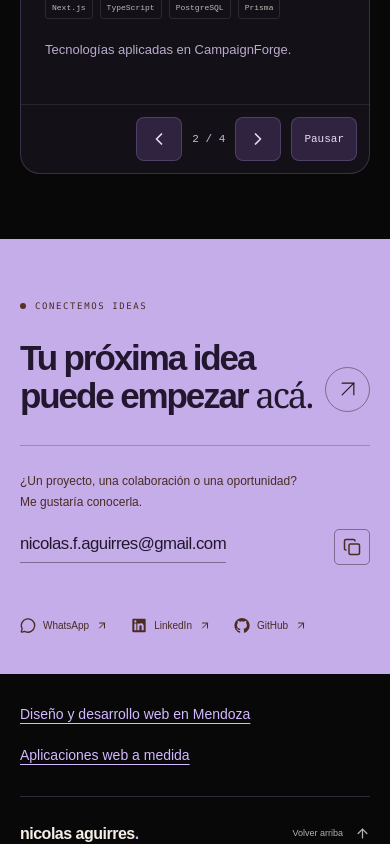
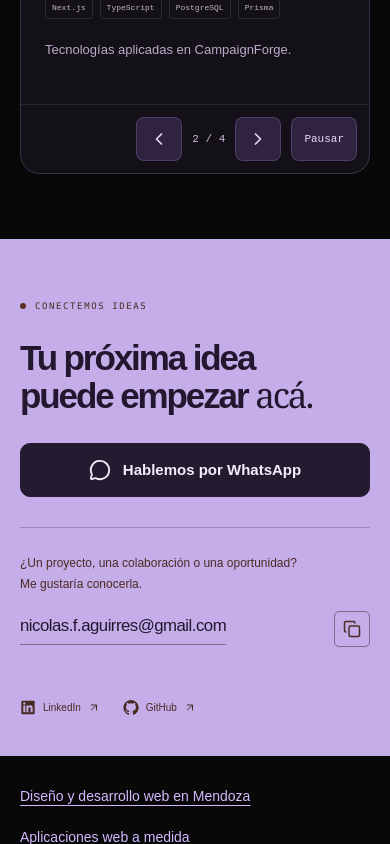
Before and after one commit to Xenov2030/portfolioNicolasAguirres, a React (Vite) app in the folder modern-portfolio/: page / in a window 390 px wide. Shown: the part 11156-12000 px from the top of the page. Built offline with nearby package versions, Linux system fonts and the light colour scheme.

Commit message:
Reemplaza flecha de correo por contacto directo con WhatsApp

```diff
--- /dev/null
+++ b/modern-portfolio/src/components/Contact.css
@@ -0,0 +1,31 @@
+.contact-section .contact-heading-whatsapp {
+  flex-direction: column;
+  align-items: flex-start;
+  gap: 28px;
+}
+
+.contact-whatsapp {
+  display: inline-flex;
+  align-items: center;
+  justify-content: center;
+  gap: 12px;
+  min-height: 52px;
+  padding: 16px 22px;
+  border: 1px solid #241b30;
+  border-radius: 10px;
+  background: #241b30;
+  color: #f2eff8;
+  font-size: 16px;
+  font-weight: 650;
+  line-height: 1.4;
+  text-decoration: none;
+  transition: background 0.2s;
+}
+
+.contact-whatsapp:hover { background: #3b2b4d; }
+.contact-whatsapp:focus-visible { outline: 3px solid #241b30; outline-offset: 4px; }
+.contact-whatsapp svg { flex-shrink: 0; }
+
+@media (max-width: 540px) {
+  .contact-whatsapp { width: 100%; font-size: 15px; padding: 15px 16px; }
+}
--- a/modern-portfolio/src/components/Contact.jsx
+++ b/modern-portfolio/src/components/Contact.jsx
@@ -2,6 +2,7 @@ import { Github, Linkedin } from "./SocialIcons";
 import { useState, useRef, useEffect } from "react";
 import { ArrowUpRight, Copy, Check, MessageCircle } from "lucide-react";
 import { profile } from "../data/portfolio";
+import "./Contact.css";
 
 export default function Contact() {
   const [message, setMessage] = useState("");
@@ -27,18 +28,20 @@ export default function Contact() {
         <span className="eyebrow">
           <span className="status-dot" /> CONECTEMOS IDEAS
         </span>
-        <div className="contact-heading">
+        <div className="contact-heading contact-heading-whatsapp">
           <h2 id="contact-title">
             Tu próxima idea
             <br />
             puede empezar <span>acá.</span>
           </h2>
           <a
-            className="contact-arrow"
-            href={`mailto:${profile.email}`}
-            aria-label="Escribir un correo a Nicolas Aguirres"
+            className="contact-whatsapp"
+            href={profile.whatsapp}
+            target="_blank"
+            rel="noopener noreferrer"
           >
-            <ArrowUpRight strokeWidth={1} />
+            <MessageCircle size={22} aria-hidden="true" />
+            Hablemos por WhatsApp
           </a>
         </div>
         <div className="contact-bottom">
@@ -68,13 +71,6 @@ export default function Contact() {
           </div>
           <div className="social-links">
             <a
-              href={profile.whatsapp}
-              target="_blank"
-              rel="noopener noreferrer"
-            >
-              <MessageCircle size={19} /> WhatsApp <ArrowUpRight size={15} />
-            </a>
-            <a
               href={profile.linkedin}
               target="_blank"
               rel="noopener noreferrer"
```
